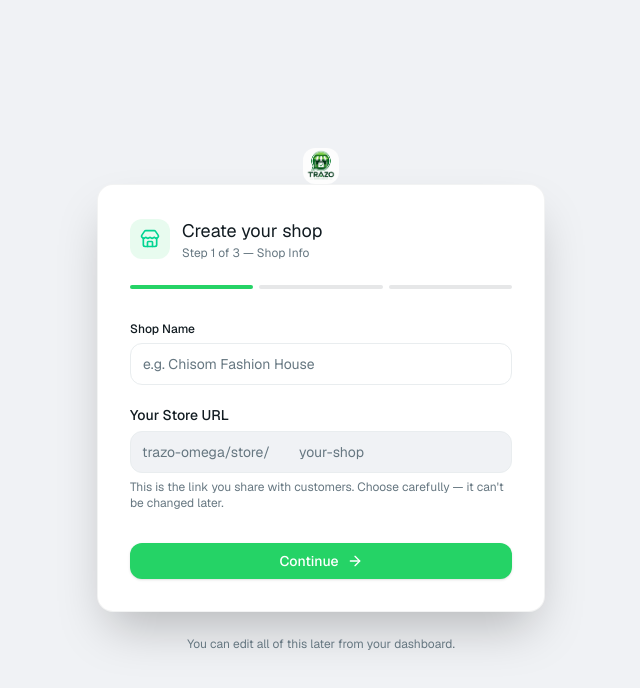
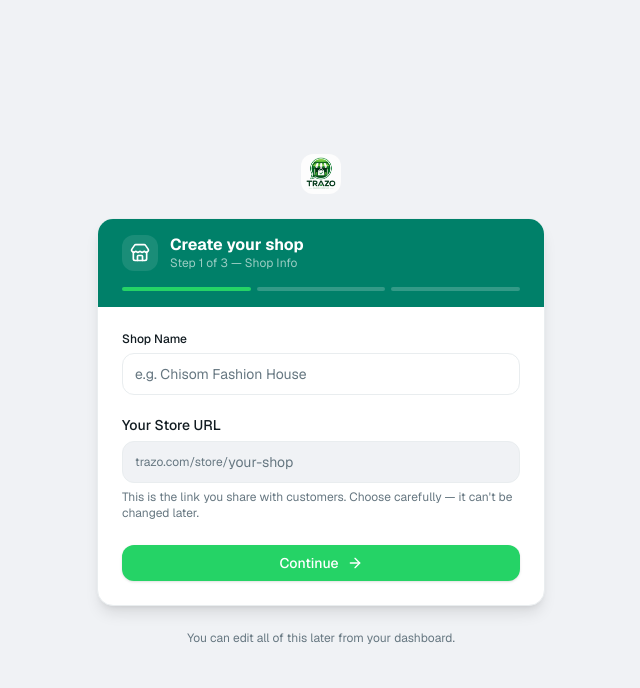
Before and after one commit to Reward-steve/trazo, a Next.js app: page /onboarding in a window 1280 px wide. Shown: the top 688 px of the page, without its empty margins (319-959 px from the left). Built offline with nearby package versions, Linux system fonts and the light colour scheme.

Commit message:
feat: revamp

```diff
--- a/app/onboarding/page.tsx
+++ b/app/onboarding/page.tsx
@@ -2,15 +2,14 @@
 
 import { useState } from "react";
 import { useRouter } from "next/navigation";
-import { Store, ArrowRight, CheckCircle } from "lucide-react";
+import { ArrowRight, CheckCircle, Store } from "lucide-react";
+import Image from "next/image";
 import Button from "../components/ui/Button";
 import Input from "../components/ui/Input";
 import ImageUpload from "../components/ui/ImageUpload";
 import { createShop, checkSlugAvailable } from "../actions/settings";
-import Image from "next/image";
-import logo from "../../public/trazo_omega.png";
+import logo from "@/public/trazo_omega.png";
 
-// Auto-generate a URL-safe slug from shop name
 function generateSlug(name: string): string {
   return name
     .toLowerCase()
@@ -37,13 +36,11 @@ export default function OnboardingPage() {
     description: "",
     logoUrl: "",
   });
-
   const [errors, setErrors] = useState<Partial<typeof form>>({});
 
   const update = (field: keyof typeof form, value: string) => {
     setForm((prev) => {
       const updated = { ...prev, [field]: value };
-      // Auto-generate slug when shop name changes
       if (field === "shopName") {
         updated.slug = generateSlug(value);
         setSlugAvailable(null);
@@ -107,40 +104,46 @@ export default function OnboardingPage() {
   return (
     <div className="min-h-screen bg-surface-alt flex flex-col items-center justify-center px-4 py-12">
       {/* Logo */}
-      <div className="relative h-9 w-9 rounded-xl overflow-hidden shrink-0 bg-surface-alt">
-        <Image src={logo} alt={"trazo_logo"} fill className="object-cover" />
+      <div className="relative h-10 w-10 rounded-xl overflow-hidden mb-6">
+        <Image src={logo} alt="Trazo logo" fill className="object-cover" />
       </div>
 
       {/* Card */}
-      <div className="w-full max-w-md bg-surface border border-text/5 rounded-2xl p-8 shadow-2xl">
-        {/* Header */}
-        <div className="flex items-center gap-3 mb-6">
-          <div className="h-10 w-10 bg-primary/10 rounded-xl flex items-center justify-center">
-            <Store className="h-5 w-5 text-emerald-400" />
+      <div className="w-full max-w-md bg-surface border border-border rounded-2xl shadow-lg overflow-hidden">
+        {/* Card header — step indicator */}
+        <div className="bg-header px-6 py-4">
+          <div className="flex items-center gap-3 mb-4">
+            <div className="h-9 w-9 bg-white/10 rounded-xl flex items-center justify-center shrink-0">
+              <Store className="h-5 w-5 text-white" />
             </div>
             <div>
-            <h1 className="text-lg font-text text-text">Create your shop</h1>
-            <p className="text-xs text-text-muted">
+              <h1 className="text-base font-bold text-white leading-tight">
+                Create your shop
+              </h1>
+              <p className="text-xs text-white/60">
                 Step {step + 1} of {steps.length} — {steps[step]}
               </p>
             </div>
           </div>
 
           {/* Progress bar */}
-        <div className="flex gap-1.5 mb-8">
+          <div className="flex gap-1.5">
             {steps.map((_, i) => (
               <div
                 key={i}
                 className={`h-1 flex-1 rounded-full transition-all duration-300 ${
-                i <= step ? "bg-primary" : "bg-text/10"
+                  i <= step ? "bg-primary" : "bg-white/20"
                 }`}
               />
             ))}
           </div>
+        </div>
 
-        {/* Step 0 — Shop Info */}
+        {/* Card body */}
+        <div className="px-6 py-6 space-y-5">
+          {/* ── STEP 0: Shop Info ─────────────────────────────── */}
           {step === 0 && (
-          <div className="space-y-5">
+            <>
               <Input
                 label="Shop Name"
                 placeholder="e.g. Chisom Fashion House"
@@ -150,12 +153,12 @@ export default function OnboardingPage() {
               />
 
               <div className="flex flex-col gap-1.5">
-              <label className="text-sm font-medium text-shadow-text-muted">
+                <label className="text-sm font-medium text-text">
                   Your Store URL
                 </label>
-              <div className="relative flex items-center">
-                <span className="absolute left-3 text-text-muted text-sm select-none">
-                  trazo-omega/store/
+                <div className="relative flex items-center bg-surface-alt border border-border rounded-xl overflow-hidden focus-within:ring-2 focus-within:ring-primary transition">
+                  <span className="pl-3 text-text-muted text-xs select-none whitespace-nowrap shrink-0">
+                    trazo.com/store/
                   </span>
                   <input
                     value={form.slug}
@@ -168,12 +171,12 @@ export default function OnboardingPage() {
                     }}
                     onBlur={handleSlugBlur}
                     placeholder="your-shop"
-                  className="w-full pl-[168px] pr-10 py-2.5 rounded-xl border border-border bg-surface-alt text-text text-sm focus:outline-none focus:ring-2 focus:ring-primary placeholder:text-text-muted"
+                    className="flex-1 py-2.5 pr-10 bg-transparent text-text text-sm focus:outline-none placeholder:text-text-muted"
                   />
                   {/* Availability indicator */}
-                <div className="absolute right-3">
+                  <div className="absolute right-3 flex items-center">
                     {checkingSlug && (
-                    <div className="h-4 w-4 border-2 border-header border-t-primary rounded-full animate-spin" />
+                      <div className="h-4 w-4 border-2 border-border border-t-primary rounded-full animate-spin" />
                     )}
                     {!checkingSlug && slugAvailable === true && (
                       <CheckCircle className="h-4 w-4 text-primary" />
@@ -189,77 +192,85 @@ export default function OnboardingPage() {
                   <p className="text-xs text-red-400">{errors.slug}</p>
                 )}
                 <p className="text-xs text-text-muted">
-                This is the link you share with customers. Choose carefully — it
-                can&apos;t be changed later.
+                  This is the link you share with customers. Choose carefully —
+                  it can&apos;t be changed later.
                 </p>
               </div>
-          </div>
+            </>
           )}
 
-        {/* Step 1 — Contact */}
+          {/* ── STEP 1: Contact ───────────────────────────────── */}
           {step === 1 && (
-          <div className="space-y-5">
+            <>
+              <div className="flex flex-col gap-1.5">
                 <Input
                   label="WhatsApp Number"
                   placeholder="e.g. 2348012345678"
                   value={form.whatsappNumber}
                   onChange={(e) => update("whatsappNumber", e.target.value)}
                   error={errors.whatsappNumber}
-              className="bg-surface-alt border-border text-text placeholder:text-text-muted"
+                  type="tel"
                 />
-            <p className="text-xs text-text-muted -mt-2">
-              Include your country code. Nigerian numbers start with 234.
+                <p className="text-xs text-text-muted">
+                  Include your country code. Nigerian numbers start with{" "}
+                  <span className="font-semibold text-text">234</span>. All
+                  customer orders go to this number.
                 </p>
+              </div>
 
               <div className="flex flex-col gap-1.5">
-              <label className="text-sm font-medium text-shadow-text-muted">
+                <label className="text-sm font-medium text-text">
                   Shop Description{" "}
-                <span className="text-text-muted font-normal">(optional)</span>
+                  <span className="text-text-muted font-normal text-xs">
+                    (optional)
+                  </span>
                 </label>
                 <textarea
                   value={form.description}
                   onChange={(e) => update("description", e.target.value)}
-                placeholder="Tell customers what you sell..."
+                  placeholder="Tell customers what you sell e.g. Premium thrift fashion for Lagos women..."
                   rows={3}
                   className="w-full px-3 py-2.5 rounded-xl border border-border bg-surface-alt text-text text-sm resize-none focus:outline-none focus:ring-2 focus:ring-primary placeholder:text-text-muted transition"
                 />
               </div>
-          </div>
+            </>
           )}
 
-        {/* Step 2 — Branding */}
+          {/* ── STEP 2: Branding ──────────────────────────────── */}
           {step === 2 && (
-          <div className="space-y-5">
+            <>
               <p className="text-sm text-text-muted">
-              Add a logo so customers recognise your shop. You can always update
-              this later.
+                Add a logo so customers recognise your shop. You can always
+                update this later.
               </p>
+
               <ImageUpload
                 value={form.logoUrl}
                 onChange={(url) => update("logoUrl", url)}
               />
-            {/* Preview of storefront URL */}
-            <div className="bg-header/30 border border-primary/20 rounded-xl p-4">
-              <p className="text-xs text-emerald-400 font-medium mb-1">
+
+              {/* Storefront URL preview */}
+              <div className="bg-bubble-out border border-primary/20 rounded-xl p-4">
+                <p className="text-xs text-primary font-semibold mb-1">
                   Your storefront link
                 </p>
                 <p className="text-sm text-text font-mono break-all">
-                trazo-omega/store/{form.slug}
+                  trazo.com/store/{form.slug || "your-shop"}
                 </p>
                 <p className="text-xs text-text-muted mt-1">
-                Share this link in your Instagram bio or WhatsApp status
+                  Share this in your Instagram bio or WhatsApp status
                 </p>
               </div>
-          </div>
+            </>
           )}
 
           {/* Actions */}
-        <div className="mt-8 flex gap-3">
+          <div className="flex gap-2 pt-1">
             {step > 0 && (
               <Button
                 variant="ghost"
                 onClick={() => setStep((s) => s - 1)}
-              className="flex-1 text-text-muted hover:text-text hover:bg-text/5"
+                className="flex-1 text-text-muted hover:text-text hover:bg-surface-alt"
               >
                 Back
               </Button>
@@ -267,7 +278,7 @@ export default function OnboardingPage() {
             {step < steps.length - 1 ? (
               <Button
                 onClick={handleNext}
-              className="flex-1 bg-primary hover:bg-emerald-400 text-text font-bold"
+                className="flex-1 bg-primary hover:bg-primary-dark text-white font-bold"
               >
                 Continue
                 <ArrowRight className="h-4 w-4" />
@@ -276,12 +287,13 @@ export default function OnboardingPage() {
               <Button
                 onClick={handleSubmit}
                 loading={loading}
-              className="flex-1 bg-primary hover:bg-emerald-400 text-text font-bold"
+                className="flex-1 bg-primary hover:bg-primary-dark text-white font-bold"
               >
                 Launch my shop
                 <ArrowRight className="h-4 w-4" />
               </Button>
             )}
+          </div>
         </div>
       </div>
 
```
Lines whose indentation alone changed are shown as unchanged.
